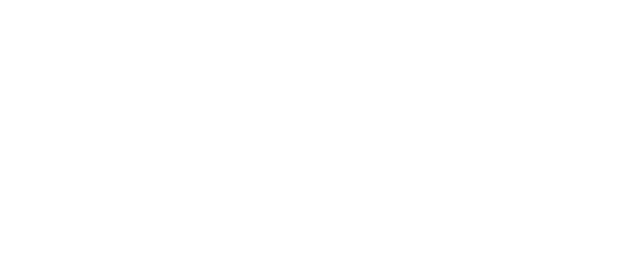
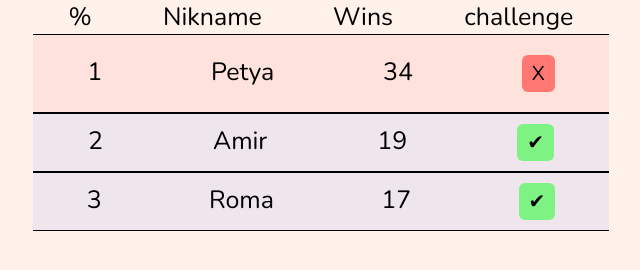
Before and after one commit to l1ng1/node-project, a plain HTML site: page public/main.html in a window 1280 px wide. Shown: the whole page, without its empty margins (319-959 px from the left). Drawn offline with nearby package versions, Linux system fonts and the light colour scheme.

Commit message:
html+css

```diff
--- a/public/login.html
+++ b/public/login.html
@@ -0,0 +1,20 @@
+<!DOCTYPE html>
+<html lang="en">
+<head>
+    <meta charset="UTF-8">
+    <meta name="viewport" content="width=device-width, initial-scale=1.0">
+    <link rel="stylesheet" href="main.css">
+    <title>Крестики-нолики</title>
+</head>
+<body>
+    <div class="cont">
+        <form class="log" action="main.html" method="get">
+            <label for="log-nikname">Введите ваше имя профиля</label>
+            <input type="text" name="log-nikname">
+            <label for="log-pass">Введите ваш пароль</label>
+            <input type="text" name="log-pass">
+            <input type="submit" id="login" value="Войти">
+        </form>
+    </div>
+</body>
+</html>
--- /dev/null
+++ b/public/main.css
@@ -0,0 +1,79 @@
+@import url('https://fonts.googleapis.com/css2?family=Nunito&family=Nunito+Sans:wght@200&display=swap');
+*{
+    margin: 0;
+    padding: 0;
+    font-family: 'Nunito', sans-serif;
+}
+
+body{
+    background-color: rgba(255, 98, 0, 0.08);
+}
+
+.cont{
+    width: 20%;
+    margin: 0 auto;
+}
+
+.reg,.log{
+    width: 100%;
+    display: flex;
+    flex-direction: column;
+    text-align: center;
+    font-size: 30px;
+}
+.reg input,.log input{
+    margin-bottom: 20px;
+    border: 1px black solid;
+    padding: 2px 4px;
+    border-radius: 10px;
+    background-color: rgba(127, 255, 212, 0.604);
+    font-size: 30px;
+}
+#register,#login{
+    background-color: rgba(101, 241, 86, 0.814);
+    padding: 5px 10px;
+}
+
+.menu,.you,.player{
+    width: 100%;
+    display: flex;
+    justify-content: space-around;
+    font-size: 25px;
+}
+.you{
+    border-bottom: 1px black solid;
+    border-top: 1px black solid;
+    background-color: rgba(255, 0, 0, 0.067);
+    padding: 20px 0px;
+}
+
+.player{
+    border-bottom: 1px black solid;
+    border-top: 1px black solid;
+    background-color: rgba(0, 64, 255, 0.067);
+    padding: 10px 0px;
+}
+
+.cont2{
+    width: 45%;
+    margin: 0 auto;
+}
+
+.ya{
+    background-color: rgba(2, 255, 15, 0.475);
+    border: none;
+    border-radius: 6px;
+    font-size: 20px;
+    padding: 5px 10px;
+    cursor: pointer;
+}
+
+
+.no{
+    background-color: rgba(255, 2, 2, 0.475);
+    border: none;
+    border-radius: 6px;
+    font-size: 20px;
+    padding: 5px 10px;
+    cursor: pointer;
+}
--- a/public/main.html
+++ b/public/main.html
@@ -0,0 +1,34 @@
+<!DOCTYPE html>
+<html lang="en">
+<head>
+    <meta charset="UTF-8">
+    <meta name="viewport" content="width=device-width, initial-scale=1.0">
+    <link rel="stylesheet" href="main.css">
+    <title>Document</title>
+</head>
+<body>
+    <div class="cont2">
+        <div class="menu"><p>%</p><p>Nikname</p><p>Wins</p><p>challenge</p></div>
+        <div class="you">
+            <p>1</p>
+            <p>Petya</p>
+            <p>34</p>
+            <button class="no">X</button>
+        </div>
+        <div class="others">
+            <div class="player">
+                <p>2</p>
+                <p>Amir</p>
+                <p>19</p>
+                <button class="ya">✔</button>
+            </div>
+            <div class="player">
+                <p>3</p>
+                <p>Roma</p>
+                <p>17</p>
+                <button class="ya">✔</button>
+            </div>
+        </div>
+    </div>
+</body>
+</html>
```
Also changed, not shown: public/registration.html (+11 -1 lines), main.css (deleted).
